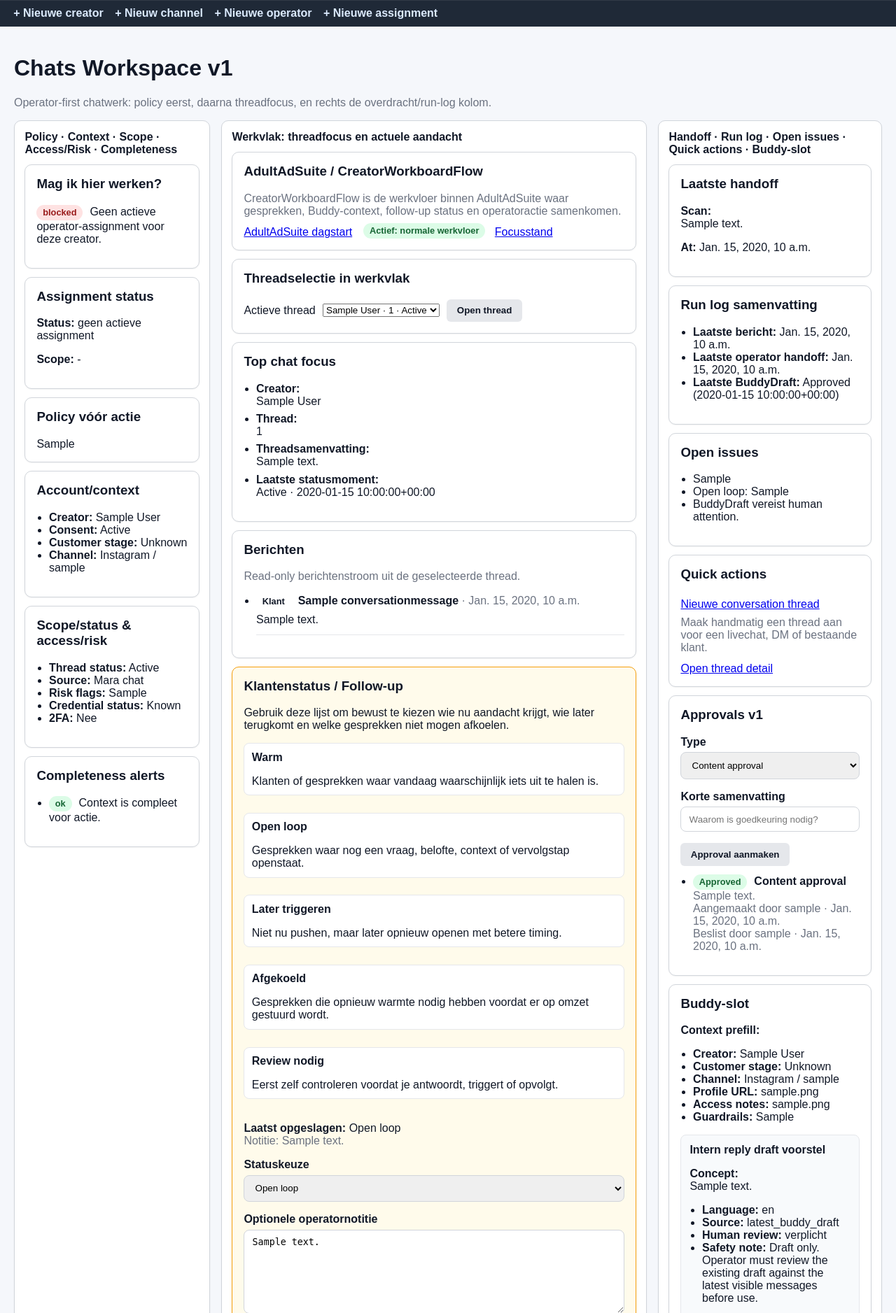
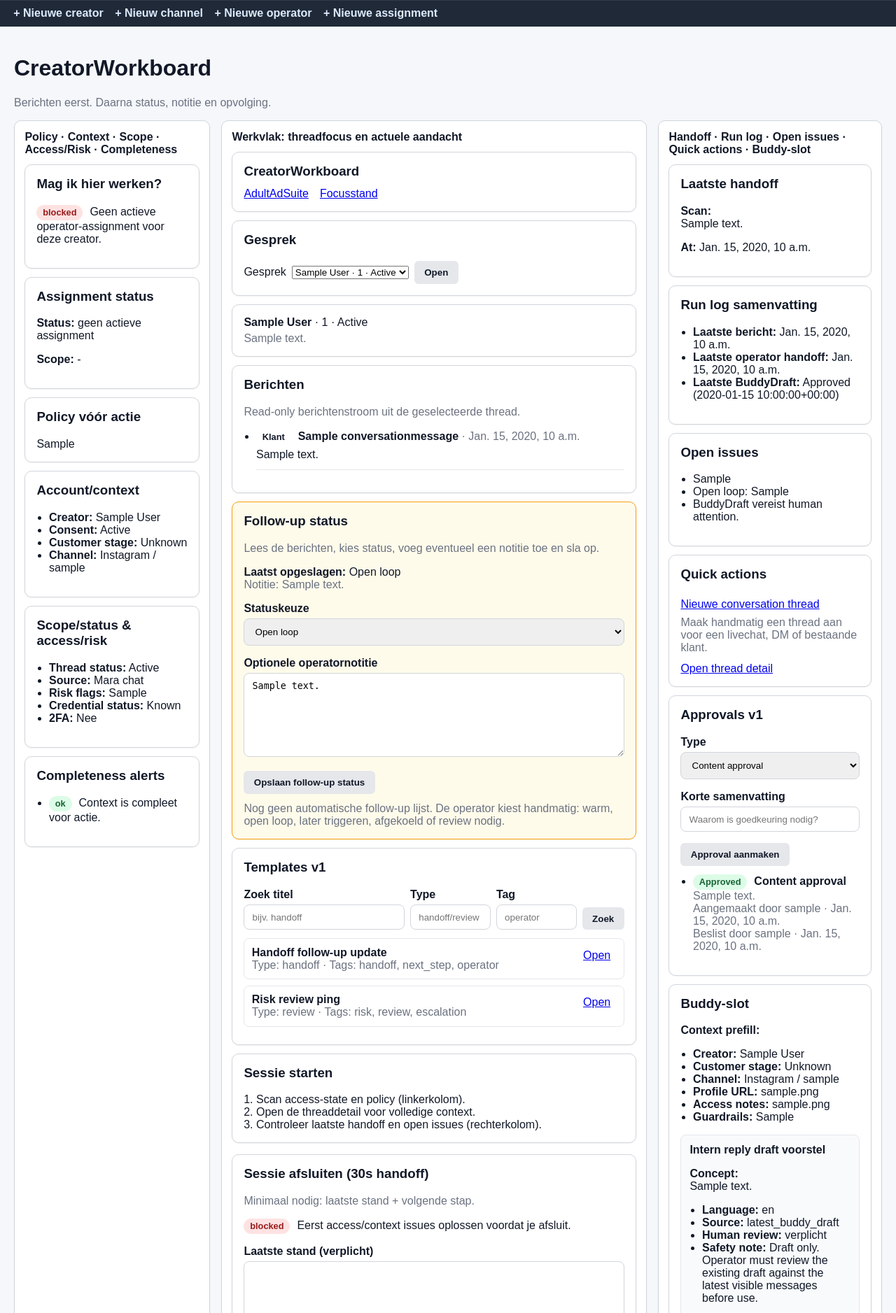
Before and after one commit to Hank-chinasky/marketing-monitor-v2, a Django app: page /chats/ in a window 1280 px wide. Shown: the part 47-1924 px from the top of the page at 70% size. Run offline with Django 5.2, Linux system fonts and the light colour scheme; a user stored in the database is signed in; tables that the repository leaves empty hold one stand-in row (values such as "Sample post").

Commit message:
Simplify CreatorWorkboard top workfloor (#86)

```diff
--- a/templates/chats/chat_hub.html
+++ b/templates/chats/chat_hub.html
@@ -1,7 +1,7 @@
 {% extends "shared_core/three_pane_base.html" %}
 
-{% block workspace_title %}{% if focus_mode %}CreatorWorkboardFlow Focusstand{% else %}Chats Workspace v1{% endif %}{% endblock %}
-{% block workspace_subtitle %}{% if focus_mode %}Minder afleiding. Werk één gesprek of opvolgstap bewust af.{% else %}Operator-first chatwerk: policy eerst, daarna threadfocus, en rechts de overdracht/run-log kolom.{% endif %}{% endblock %}
+{% block workspace_title %}{% if focus_mode %}CreatorWorkboard Focusstand{% else %}CreatorWorkboard{% endif %}{% endblock %}
+{% block workspace_subtitle %}Berichten eerst. Daarna status, notitie en opvolging.{% endblock %}
 {% block left_pane_title %}Policy · Context · Scope · Access/Risk · Completeness{% endblock %}
 {% block center_pane_title %}Werkvlak: threadfocus en actuele aandacht{% endblock %}
 {% block right_pane_title %}Handoff · Run log · Open issues · Quick actions · Buddy-slot{% endblock %}
@@ -81,37 +81,23 @@
 
 {% block center_pane %}
     <div class="panel" style="margin-bottom:0.75rem;">
-        <h3 style="margin-top:0;">AdultAdSuite / CreatorWorkboardFlow</h3>
-        <p class="muted" style="margin-bottom:0.5rem;">
-            CreatorWorkboardFlow is de werkvloer binnen AdultAdSuite waar gesprekken, Buddy-context, follow-up status en operatoractie samenkomen.
-        </p>
+        <h3 style="margin:0 0 0.5rem;">{% if focus_mode %}CreatorWorkboard Focusstand{% else %}CreatorWorkboard{% endif %}</h3>
         <div style="display:flex; gap:0.5rem; flex-wrap:wrap; align-items:center;">
-            <a class="quick-link" href="{% url 'adultadsuite-cockpit' %}">AdultAdSuite dagstart</a>
+            <a class="quick-link" href="{% url 'adultadsuite-cockpit' %}">AdultAdSuite</a>
             {% if focus_mode %}
                 <a class="quick-link" href="{% url 'chat-hub' %}">Normale stand</a>
-                <span class="badge badge-blue">Actief: focusstand</span>
             {% else %}
-                <span class="badge badge-green">Actief: normale werkvloer</span>
                 <a class="quick-link" href="{% url 'chat-hub' %}?focus=1">Focusstand</a>
             {% endif %}
         </div>
     </div>
 
-    {% if focus_mode %}
-        <div class="panel" style="margin-bottom:0.75rem; border-color:#2563eb; background:#eff6ff;">
-            <h3 style="margin-top:0;">CreatorWorkboardFlow Focusstand</h3>
-            <p>Minder afleiding. Werk één gesprek of opvolgstap bewust af.</p>
-            <a class="quick-link" href="{% url 'chat-hub' %}">Terug naar normale stand</a>
-        </div>
-
-    {% endif %}
-
     <div class="panel" style="margin-bottom:0.75rem;">
-        <h3 style="margin-top:0;">Threadselectie in werkvlak</h3>
+        <h3 style="margin-top:0;">Gesprek</h3>
         {% if threads %}
-            <form method="get" style="display:flex; gap:0.65rem; align-items:center; flex-wrap:wrap;">
+            <form method="get" style="display:flex; gap:0.5rem; align-items:center; flex-wrap:wrap;">
                 {% if focus_mode %}<input type="hidden" name="focus" value="1">{% endif %}
-                <label for="thread-select" style="margin:0;">Actieve thread</label>
+                <label for="thread-select" style="margin:0;">Gesprek</label>
                 <select id="thread-select" name="thread" style="max-width:420px;">
                     {% for thread in threads %}
                         <option value="{{ thread.pk }}" {% if selected_thread and selected_thread.pk == thread.pk %}selected{% endif %}>
@@ -119,24 +105,23 @@
                         </option>
                     {% endfor %}
                 </select>
-                <button type="submit" class="secondary-button">Open thread</button>
+                <button type="submit" class="secondary-button">Open</button>
             </form>
         {% else %}
-            <div class="muted">Geen threads beschikbaar binnen scope.</div>
+            <div class="muted">Geen gesprekken beschikbaar binnen scope.</div>
         {% endif %}
     </div>
 
     {% if selected_thread %}
         <div class="panel" style="margin-bottom:0.75rem;">
-            <h3 style="margin-top:0;">Top chat focus</h3>
-            <ul class="clean">
-                {% for focus_item in chat_focus_items %}
-                    <li style="margin-bottom:0.45rem;">
-                        <strong>{{ focus_item.label }}:</strong><br>
-                        {{ focus_item.value|linebreaksbr }}
-                    </li>
-                {% endfor %}
-            </ul>
+            <p style="margin:0;">
+                <strong>{{ selected_thread.creator.display_name }}</strong>
+                · {{ selected_thread.source_thread_id }}
+                · {{ selected_thread.get_status_display }}
+            </p>
+            {% if selected_thread.thread_summary %}
+                <p class="muted" style="margin:0.35rem 0 0;">{{ selected_thread.thread_summary|linebreaksbr }}</p>
+            {% endif %}
         </div>
 
         <div class="panel" style="margin-bottom:0.75rem;">
@@ -177,9 +162,7 @@
     {% if focus_mode %}
         <div class="panel" style="margin-bottom:0.75rem; border-color:#f59e0b; background:#fffbeb;">
             <h3 style="margin-top:0;">Follow-up status</h3>
-            <p style="margin-bottom:0.5rem;">
-                Check eerst of dit gesprek warm, open loop, later triggeren, afgekoeld of review nodig is.
-            </p>
+            <p class="muted" style="margin-bottom:0.75rem;">Lees de berichten, kies status, voeg eventueel een notitie toe en sla op.</p>
 
             {% if follow_up_saved %}
                 <div class="success-panel">Follow-up status opgeslagen.</div>
@@ -234,32 +217,8 @@
         </div>
     {% else %}
         <div class="panel" style="margin-bottom:0.75rem; border-color:#f59e0b; background:#fffbeb;">
-            <h3 style="margin-top:0;">Klantenstatus / Follow-up</h3>
-            <p>
-                Gebruik deze lijst om bewust te kiezen wie nu aandacht krijgt, wie later terugkomt en welke gesprekken niet mogen afkoelen.
-            </p>
-            <div class="grid">
-                <div class="shared-core-item">
-                    <strong>Warm</strong>
-                    <p style="margin-bottom:0;">Klanten of gesprekken waar vandaag waarschijnlijk iets uit te halen is.</p>
-                </div>
-                <div class="shared-core-item">
-                    <strong>Open loop</strong>
-                    <p style="margin-bottom:0;">Gesprekken waar nog een vraag, belofte, context of vervolgstap openstaat.</p>
-                </div>
-                <div class="shared-core-item">
-                    <strong>Later triggeren</strong>
-                    <p style="margin-bottom:0;">Niet nu pushen, maar later opnieuw openen met betere timing.</p>
-                </div>
-                <div class="shared-core-item">
-                    <strong>Afgekoeld</strong>
-                    <p style="margin-bottom:0;">Gesprekken die opnieuw warmte nodig hebben voordat er op omzet gestuurd wordt.</p>
-                </div>
-                <div class="shared-core-item">
-                    <strong>Review nodig</strong>
-                    <p style="margin-bottom:0;">Eerst zelf controleren voordat je antwoordt, triggert of opvolgt.</p>
-                </div>
-            </div>
+            <h3 style="margin-top:0;">Follow-up status</h3>
+            <p class="muted" style="margin-bottom:0.75rem;">Lees de berichten, kies status, voeg eventueel een notitie toe en sla op.</p>
 
             {% if follow_up_saved %}
                 <div class="success-panel">Follow-up status opgeslagen.</div>
```
Also changed, not shown: core/tests/test_shared_core_v1_views.py (+46 -32 lines).
